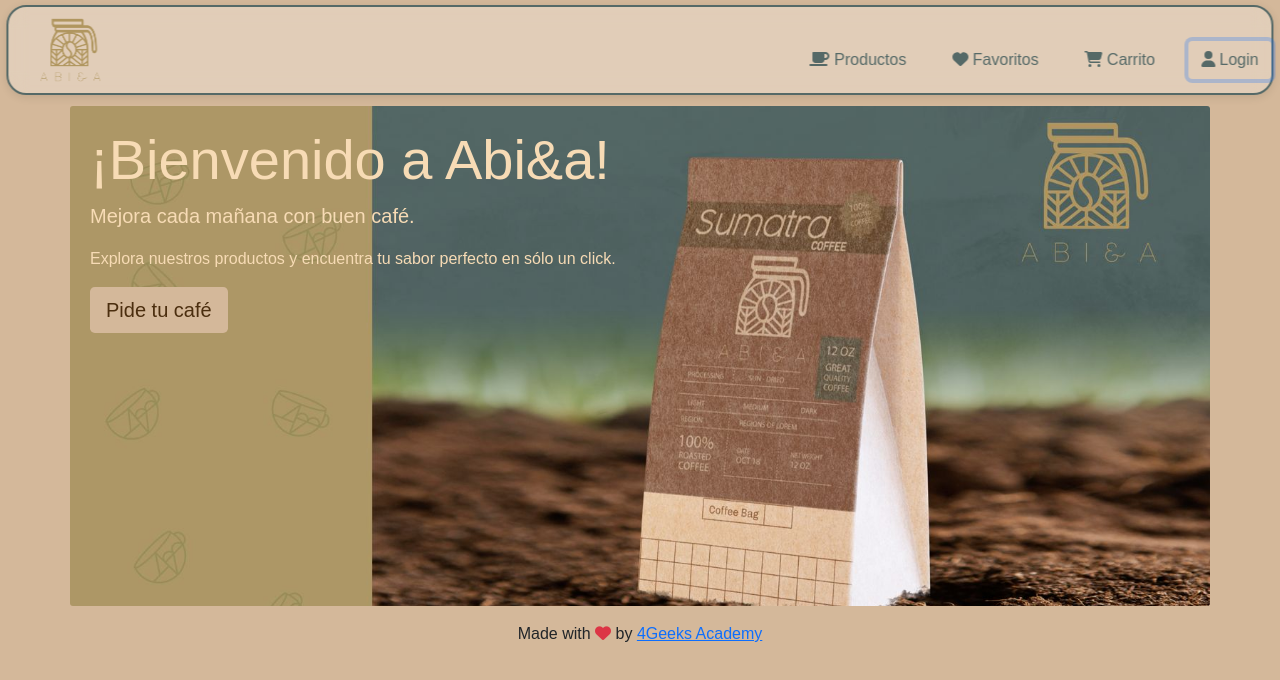
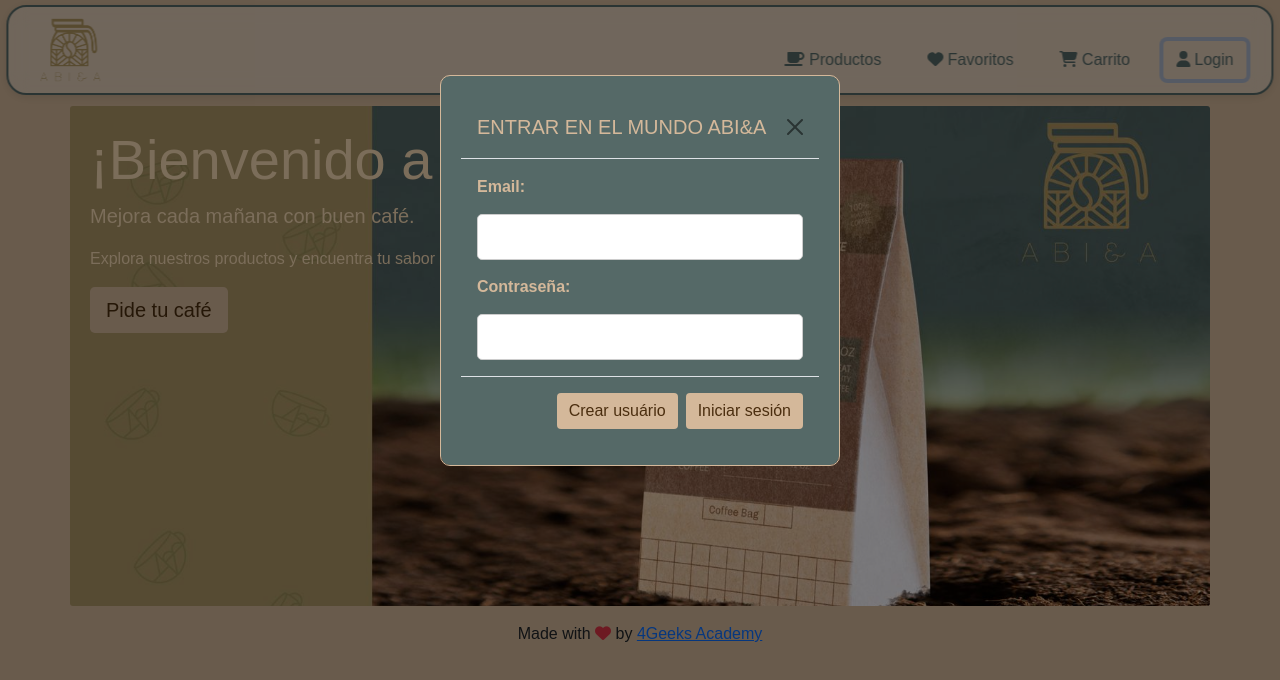
Before and after one commit to 4GeeksAcademy/ProyectoFinal_Amanda-Bruno, a React app: page / in a window 1280 px wide. Both pictures are taken after a click on the button "Login". Built offline with nearby package versions, Linux system fonts and the light colour scheme; no server answers.

Commit message:
diseño modal login

```diff
--- /dev/null
+++ b/src/front/js/component/loginNavbar.js
@@ -0,0 +1,44 @@
+import React from "react";
+import '../../styles/loginNavbar.css';
+
+const LoginNavbar = ({ handleCloseModal }) => {
+    return (
+        <div className="modal show d-block">
+            <div className="modal-dialog">
+                <div className="modal-content">
+
+                    <div className="modal-header">
+                        <h5 className="modal-title">ENTRAR EN EL MUNDO ABI&A</h5>
+                        <button
+                            type="button"
+                            className="btn-close"
+                            aria-label="Close"
+                            onClick={handleCloseModal}
+                        ></button>
+                    </div>
+
+                    <div className="modal-body">
+                        <form id="login-form" >
+                            <label htmlFor="email"><strong> Email: </strong></label>
+                            <input type="email" id="email" name="email" required />
+                            <label htmlFor="password"><strong> Contraseña: </strong></label>
+                            <input type="password" id="password" name="password" required />
+                        </form>
+                    </div>
+
+                    <div className="modal-footer">
+                        <button type="button" className="btn btn-custom " style={{ color: '#4B2E0F' }}>
+                            Crear usuário
+                        </button>
+
+                        <button type="button" className="btn btn-custom " style={{ color: '#4B2E0F' }}>
+                            Iniciar sesión
+                        </button>
+                    </div>
+                </div>
+            </div>
+        </div>
+    );
+};
+
+export default LoginNavbar;
--- a/src/front/js/component/navbar.js
+++ b/src/front/js/component/navbar.js
@@ -4,15 +4,26 @@ import { FontAwesomeIcon } from '@fortawesome/react-fontawesome';
 import { faBars, faUser, faShoppingCart, faHeart, faCoffee } from '@fortawesome/free-solid-svg-icons';
 import logo1 from "../../img/logo1.png";
 import { Link } from 'react-router-dom';
+import LoginNavbar from "./loginNavbar";
 
 const Navbar = () => {
-    const [isMenuOpen, setIsMenuOpen] = useState(false);
+    const [isMenuOpen, setIsMenuOpen] = useState(false); // modal del menu hamburguesa
+    const [showLoginModal, setShowLoginModal] = useState(false); // modal de login
 
     const toggleMenu = () => {
         setIsMenuOpen(!isMenuOpen);
     };
 
+    const handleLoginClick = () => {
+        setShowLoginModal(true);
+    };
+
+    const handleCloseModal = () => {
+        setShowLoginModal(false);
+    };
+
     return (
+        <div>
         <nav className="navbar">
             <div className="navbar-left">
                 <img src={logo1} alt="Logo" className="logo" />
@@ -24,9 +35,9 @@ const Navbar = () => {
 
                 <div className="navbar-right">
                     <div className="dropdown">
-                    <Link to="/productos" className="btn productos-btn">
-                        <FontAwesomeIcon icon={faCoffee} /> Productos
-                    </Link>
+                        <Link to="/productos" className="btn productos-btn">
+                            <FontAwesomeIcon icon={faCoffee} /> Productos
+                        </Link>
                     </div>
                     <div className="dropdown">
                         <button className="btn favorites-btn">
@@ -47,14 +58,15 @@ const Navbar = () => {
                     </div>
 
                     <div className="dropdown">
-                        <button className="btn login-btn">
+                        <button className="btn login-btn" onClick={handleLoginClick}>
                             <FontAwesomeIcon icon={faUser} /> Login
                         </button>
                     </div>
-
                 </div>
             </div>
         </nav>
+        {showLoginModal && <LoginNavbar handleCloseModal={handleCloseModal} />}
+        </div>
     );
 };
 
--- /dev/null
+++ b/src/front/styles/loginNavbar.css
@@ -0,0 +1,44 @@
+.modal {
+    background-color: rgba(0, 0, 0, 0.5);
+}
+
+.modal-content {
+    background-color: #556967;
+    margin: 15% auto;
+    padding: 20px;
+    border: 1px solid #d4b89a;
+    width: 80%;
+    max-width: 400px;
+    border-radius: 10px;
+    position: relative;
+}
+
+.close {
+    position: absolute;
+    top: 10px;
+    right: 15px;
+    font-size: 25px;
+    color: #aaa;
+    cursor: pointer;
+}
+
+.close:hover {
+    color: #000;
+}
+
+form {
+    color: #d4b89a;
+    display: flex;
+    flex-direction: column;
+    gap: 15px;
+}
+
+input {
+    padding: 10px;
+    border: 1px solid #ccc;
+    border-radius: 5px;
+}
+
+.modal-header {
+    color: #d4b89a;
+}
--- a/src/front/styles/navbar.css
+++ b/src/front/styles/navbar.css
@@ -45,6 +45,7 @@ button {
 
 .login-btn {
     color: #556967;
+    margin-right: 25px;
 }
 
 .logo {
```
